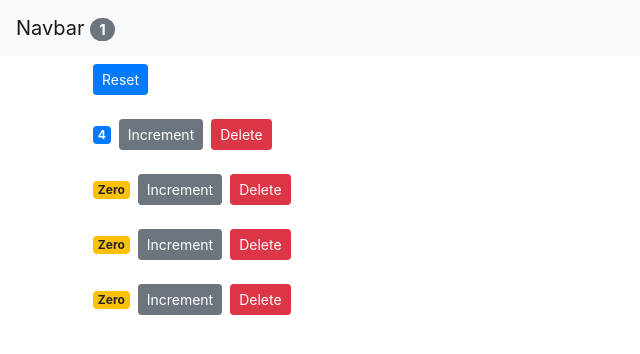
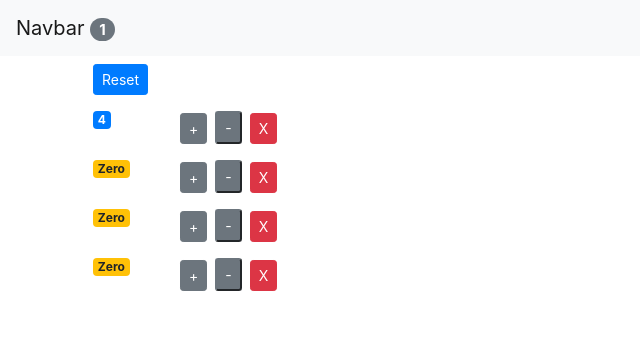
Before and after one commit to MrTechHunter/mastering-react-with-mosh, a React (Create React App) app: page / in a window 1280 px wide. Shown: the top 354 px of the page, without its empty margins (0-640 px from the left). Built offline with nearby package versions, Linux system fonts and the light colour scheme.

Commit message:
Exercise + Solution - Lesson 60 and 61

```diff
--- a/src/App.js
+++ b/src/App.js
@@ -3,7 +3,7 @@
 import Counters from "./components/counters";
 import "./App.css";
 
-class App extends React.Component {
+class App extends Component {
   state = {
     counters: [
       { id: 1, value: 4 },
@@ -27,6 +27,14 @@
     const index = counters.indexOf(counter);
     counters[index] = { ...counter };
     counters[index].value++;
+    this.setState({ counters });
+  };
+
+  handleDecrement = (counter) => {
+    const counters = [...this.state.counters];
+    const index = counters.indexOf(counter);
+    counters[index] = { ...counter };
+    counters[index].value--;
     this.setState({ counters });
   };
 
@@ -56,6 +64,7 @@
             counters={this.state.counters}
             onReset={this.handleReset}
             onIncrement={this.handleIncrement}
+            onDecrement={this.handleDecrement}
             onDelete={this.handleDelete}
           />
         </main>
--- a/src/components/counter.jsx
+++ b/src/components/counter.jsx
@@ -16,22 +16,32 @@
 
   render() {
     return (
-      <React.Fragment>
-        <h4>{this.props.id}</h4>
+      <div className="row">
+        <div className="col-1">
           <span className={this.getBadgeClasses()}>{this.formatCount()}</span>
+        </div>
+        <div className="col">
           <button
             onClick={() => this.props.onIncrement(this.props.counter)}
             className="btn btn-secondary btn-sm"
           >
-          Increment
+            +
+          </button>
+          <button
+            onClick={() => this.props.onDecrement(this.props.counter)}
+            className="btn-secondary btn-sm m-2"
+            disabled={this.props.counter.value === 0 ? "disabled" : ""}
+          >
+            -
           </button>
           <button
             onClick={() => this.props.onDelete(this.props.counter.id)}
-          className="btn btn-danger btn-sm m-2"
+            className="btn btn-danger btn-sm"
           >
-          Delete
+            X
           </button>
-      </React.Fragment>
+        </div>
+      </div>
     );
   }
 
--- a/src/components/counters.jsx
+++ b/src/components/counters.jsx
@@ -3,7 +3,8 @@
 
 class Counters extends Component {
   render() {
-    const { onReset, counters, onDelete, onIncrement } = this.props;
+    const { onReset, counters, onDelete, onIncrement, onDecrement } =
+      this.props;
 
     return (
       <div>
@@ -15,6 +16,7 @@
             key={counter.id}
             onDelete={onDelete}
             onIncrement={onIncrement}
+            onDecrement={onDecrement}
             counter={counter}
           />
         ))}
```
Lines whose indentation alone changed are shown as unchanged.
